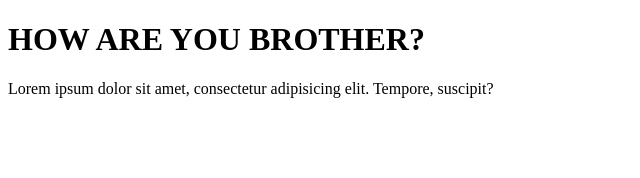
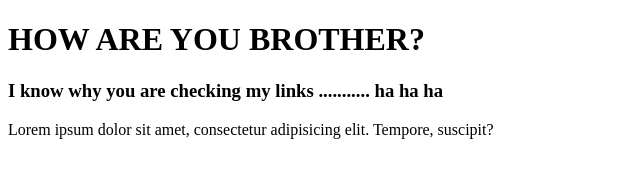
Before and after one commit to Tanjidhossain/testagainone, a plain HTML site: page index.html in a window 1280 px wide. Shown: the whole page, without its empty margins (0-640 px from the left). Drawn offline with Linux system fonts and the light colour scheme.

Commit message:
third comment

```diff
--- a/index.html
+++ b/index.html
@@ -8,6 +8,7 @@
 </head>
 <body>
     <h1>HOW ARE YOU BROTHER?</h1>
+    <h3>I know why you are checking my links ........... ha ha ha </h3>
     <p>Lorem ipsum dolor sit amet, consectetur adipisicing elit. Tempore, suscipit?</p>
 </body>
 </html>
```
